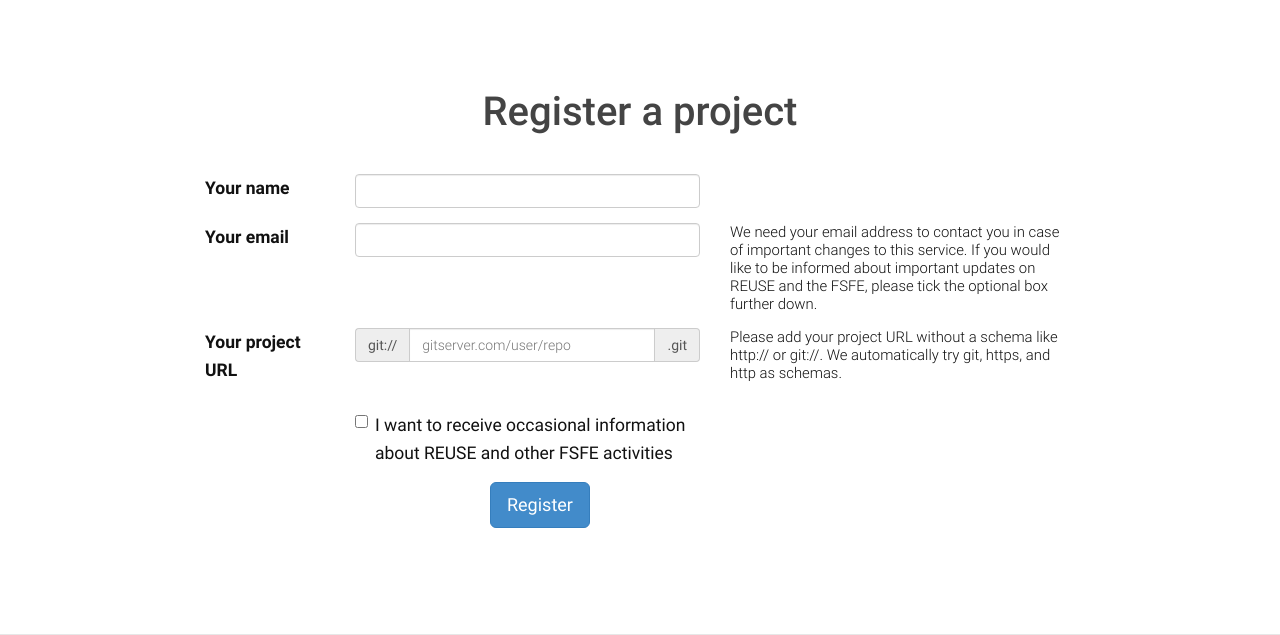
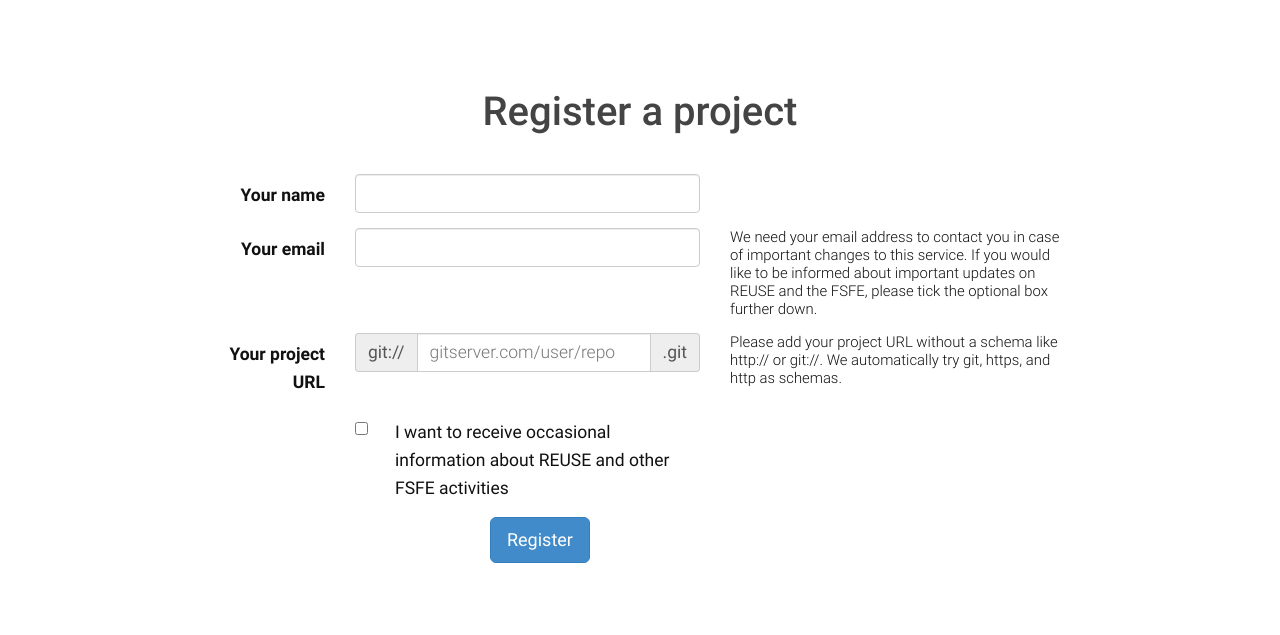
Before and after one commit to fsfe/reuse-api, a Flask app: page /register in a window 1280 px wide. Shown: the part 51-686 px from the top of the page. Run offline with Flask 2, Linux system fonts and the light colour scheme; some libraries are stand-ins or nearby versions.

Commit message:
Add some nitpicks for registration form

```diff
--- a/reuse_api/static/css/api.css
+++ b/reuse_api/static/css/api.css
@@ -6,3 +6,8 @@
 .small {
   line-height: initial;
 }
+
+.form-control, .input-group-addon {
+  font-size: inherit;
+  height: auto;
+}
--- a/reuse_api/templates/register.html
+++ b/reuse_api/templates/register.html
@@ -1,30 +1,30 @@
-{% macro render_field(field, before="", after="", placeholder="", desc="") %}
-  {% if field.errors %}
-    {% for error in field.errors %}
-      <p class="text-danger col-sm-offset-2">{{error}}</p>
-    {% endfor %}
-  {% endif %}
-  <div class="form-group">
-    <div class="col-sm-2">
-      {{field.label()}}
-    </div>
+{% macro render_field(field, before="", after="", placeholder="") %}
+  <div class="form-group{% if field.errors %} has-error{% endif %}">
+    {{field.label(class="col-sm-2 control-label")}}
     <div class="col-sm-5">
       {% if before or after %}
         <div class="input-group">
       {% endif %}
       {% if before %}
-        <span class="input-group-addon" id="basic-addon1">{{before}}</span>
+        <span class="input-group-addon">{{before}}</span>
       {% endif %}
-      {{field(required=field.flags.required, class="form-control", placeholder=placeholder)}}
+      {{field(class="form-control", placeholder=placeholder)}}
       {% if after %}
-        <span class="input-group-addon" id="basic-addon2">{{after}}</span>
+        <span class="input-group-addon">{{after}}</span>
       {% endif %}
       {% if before or after %}
         </div>
       {% endif %}
+      {% if field.errors %}
+        <ul class="col-sm-offset-2 list-unstyled help-block">
+          {% for error in field.errors %}
+            <li><strong>{{error}}</strong></li>
+          {% endfor %}
+        </ul>
+      {% endif %}
     </div>
     <div class="col-sm-5 small">
-      {{desc}}
+      {{field.description}}
     </div>
   </div>
 {% endmacro %}
@@ -40,26 +40,17 @@
     <form class="form-horizontal" action="" method="post">
       {{form.csrf_token}}
       {{render_field(form.name)}}
-      {{render_field(
-        form.confirm,
-        desc="We need your email address to contact you in case of
-              important changes to this service. If you would like to
-              be informed about important updates on REUSE and the
-              FSFE, please tick the optional box further down."
-      )}}
+      {{render_field(form.confirm)}}
       {{render_field(
         form.project,
         before="git://",
         after=".git",
-        placeholder="gitserver.com/user/repo",
-        desc="Please add your project URL without a schema like http://
-              or git://. We automatically try git, https, and http as
-              schemas."
+        placeholder="gitserver.com/user/repo"
       )}}
       <div class="form-group">
         <div class="checkbox col-sm-offset-2 col-sm-5">
           <label>
-            <input type="checkbox" name="wantupdates" id="wantupdates"> I want to receive occasional information about REUSE and other FSFE activities
+            {{form.wantupdates}} {{form.wantupdates.label}}
           </label>
         </div>
       </div>
--- a/reuse_api/views.py
+++ b/reuse_api/views.py
@@ -64,14 +64,30 @@ def validate_project_url(form, field):
 class RegisterForm(FlaskForm):
     name = StringField(label="Your name", validators=[InputRequired()])
     confirm = StringField(
-        label="Your email", validators=[InputRequired(), Email()]
+        label="Your email",
+        description=(
+            "We need your email address to contact you in case of important "
+            "changes to this service. If you would like to be informed about "
+            "important updates on REUSE and the FSFE, please tick the "
+            "optional box further down."
+        ),
+        validators=[InputRequired(), Email()],
     )
     project = StringField(
         label="Your project URL",
+        description=(
+            "Please add your project URL without a schema like http:// or "
+            "git://. We automatically try git, https, and http as schemas."
+        ),
         filters=[sanitize_project_url],
         validators=[InputRequired(), validate_project_url],
     )
-    wantupdates = BooleanField()
+    wantupdates = BooleanField(
+        label=(
+            "I want to receive occasional information about REUSE and other "
+            "FSFE activities"
+        )
+    )
 
 
 @html_blueprint.route("/register", methods=["GET", "POST"])
```
